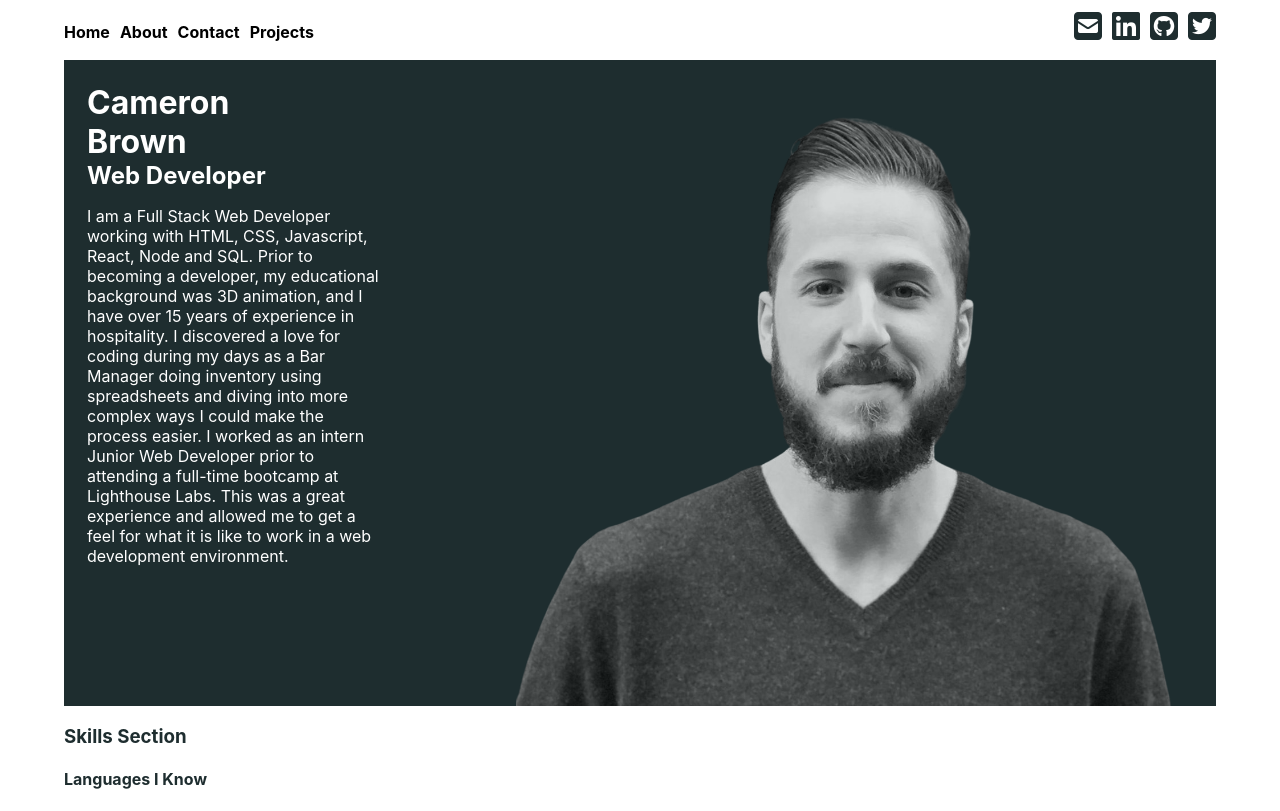
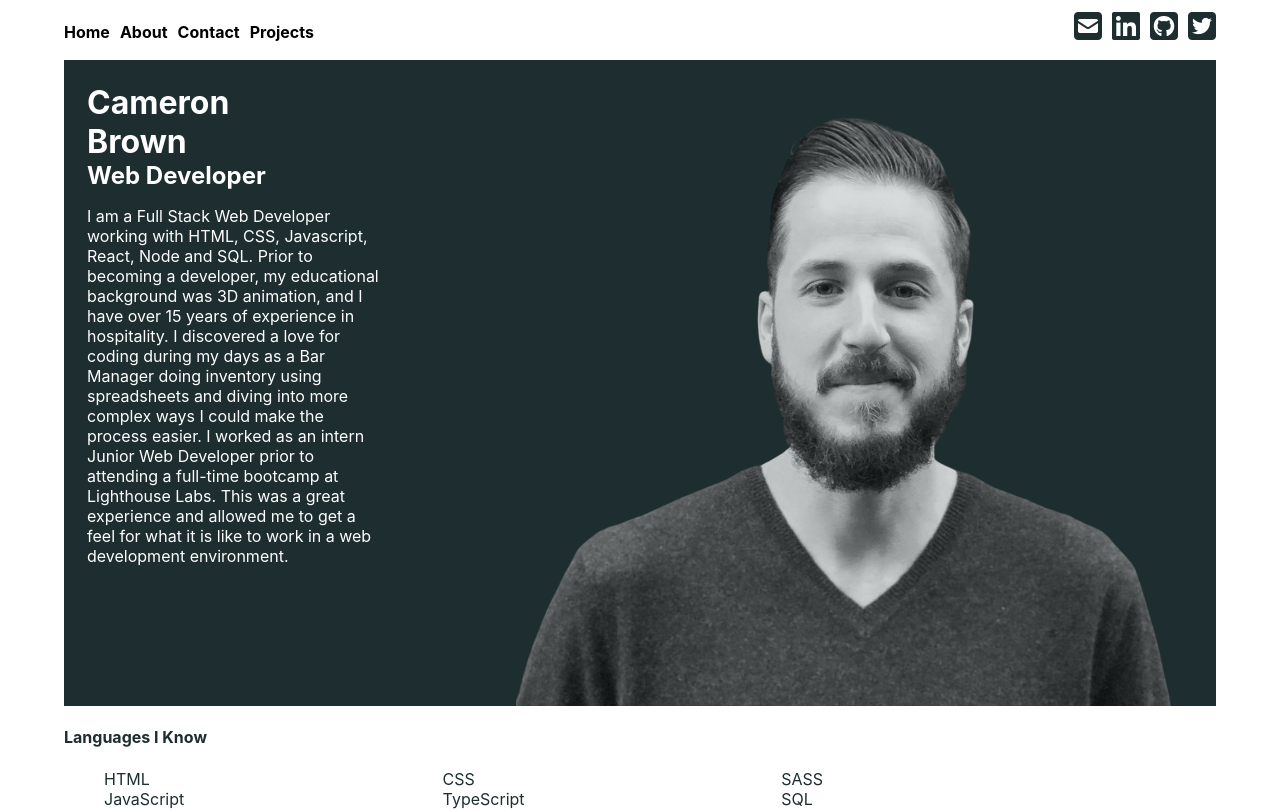
Before and after one commit to CamBrown101/personal-website, a React (Create React App) app: page / in a window 1280 px wide. Shown: the top 811 px of the page. Built offline with nearby package versions, Linux system fonts and the light colour scheme.

Commit message:
Remove header

```diff
--- a/src/Components/Skills.tsx
+++ b/src/Components/Skills.tsx
@@ -4,7 +4,6 @@ import './Skills.scss';
 export const Skills = () => {
   return (
     <article className="skills-container">
-      <h3>Skills Section</h3>
       <h4>Languages I Know</h4>
       <ul className="languages-list list">
         <li className="languages-list-item">HTML</li>
```
